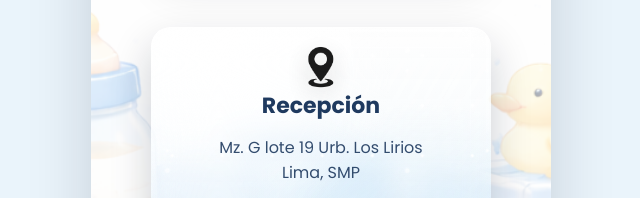
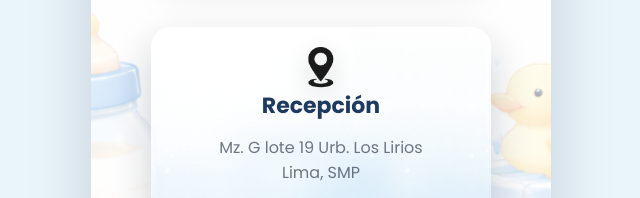
Before and after one commit to karla-alegria/Invitacion-babyshower-LA, a plain HTML site: page invitacion.html in a window 1280 px wide. Shown: the part 980-1178 px from the top of the page, 319-959 px from the left. Drawn offline with Linux system fonts and the light colour scheme.

Commit message:
Update invitacion.html

```diff
--- a/invitacion.html
+++ b/invitacion.html
@@ -412,7 +412,7 @@ html,body{ height:100%; }
 
 .boxElefante > *{ position:relative; z-index:1; }
 .boxElefante p{
-  color: #1f3a5f;
+  color:rgba(31,41,55,.7);
   opacity: .9;
 }
 
```
